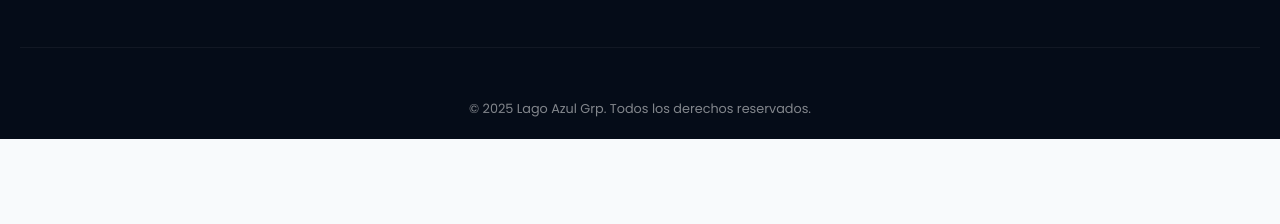
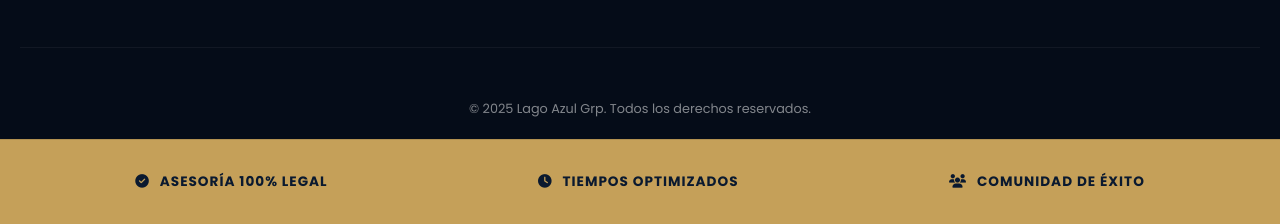
Before and after one commit to alanillanes1616-hub/programacion-, a plain HTML site: page index.html in a window 1280 px wide. Shown: the part 2070-2294 px from the top of the page. Before the commit the page ends 2209 px from the top, so only its background shows below. Drawn offline with nearby package versions, Linux system fonts and the light colour scheme.

Commit message:
Web Lago Azul Final Premium

```diff
--- a/index.html
+++ b/index.html
@@ -92,7 +92,13 @@
             <p>&copy; 2025 Lago Azul Grp. Todos los derechos reservados.</p>
         </div>
     </footer>
-
+<section class="trust-bar">
+    <div class="container trust-flex">
+        <div class="trust-item"><i class="fas fa-check-circle"></i> <span>Asesoría 100% Legal</span></div>
+        <div class="trust-item"><i class="fas fa-clock"></i> <span>Tiempos Optimizados</span></div>
+        <div class="trust-item"><i class="fas fa-users"></i> <span>Comunidad de Éxito</span></div>
+    </div>
+</section>
     <div class="floating-chat">
         <div class="chat-pop">¿Dudas con tu Apostillado? <br><span>Asesor en línea</span></div>
         <a href="https://wa.me/59164194647" class="whatsapp-btn" target="_blank">
--- a/script.js
+++ b/script.js
@@ -16,4 +16,14 @@ document.addEventListener('DOMContentLoaded', () => {
         .reveal.visible { opacity: 1; transform: translateY(0); }
     `;
     document.head.appendChild(style);
-});
+});// Efecto de aparición del mensaje del Chatbot con retraso
+setTimeout(() => {
+    const chatPop = document.querySelector('.chat-pop');
+    if(chatPop) {
+        chatPop.style.opacity = '1';
+        chatPop.style.transform = 'translateY(0)';
+    }
+}, 3000);
+
+// Agrega este estilo al CSS para que empiece oculto
+// .chat-pop { opacity: 0; transform: translateY(20px); transition: 0.5s; }
--- a/styles.css
+++ b/styles.css
@@ -57,4 +57,29 @@ body { font-family: 'Poppins', sans-serif; background: var(--pearl); color: var(
 .floating-chat { position: fixed; bottom: 40px; right: 40px; z-index: 3000; display: flex; align-items: center; gap: 15px; }
 .chat-pop { background: var(--white); padding: 12px 20px; border-radius: 15px 15px 0 15px; box-shadow: var(--shadow); font-weight: 700; font-size: 0.85rem; border: 1px solid #eee; }
 .chat-pop span { color: #25d366; font-size: 0.7rem; }
-.whatsapp-btn { width: 70px; height: 70px; background: #25d366; color: var(--white); border-radius: 50%; display: flex; align-items: center; justify-content: center; font-size: 2.2rem; text-decoration: none; box-shadow: 0 15px 35px rgba(37,211,102,0.4); transition: 0.3s; }
+.whatsapp-btn { width: 70px; height: 70px; background: #25d366; color: var(--white); border-radius: 50%; display: flex; align-items: center; justify-content: center; font-size: 2.2rem; text-decoration: none; box-shadow: 0 15px 35px rgba(37,211,102,0.4); transition: 0.3s; }/* --- BARRA DE CONFIANZA FINAL --- */
+.trust-bar {
+    background: var(--gold); /* El dorado que ya definimos arriba */
+    padding: 30px 0;
+    color: var(--navy); /* El azul oscuro para que resalte el texto */
+    font-weight: 700;
+    border-top: 1px solid rgba(0,0,0,0.1);
+}
+
+.trust-flex {
+    display: flex;
+    justify-content: space-around;
+    flex-wrap: wrap;
+    max-width: 1200px;
+    margin: 0 auto;
+    gap: 20px;
+}
+
+.trust-item {
+    display: flex;
+    align-items: center;
+    gap: 10px;
+    font-size: 0.85rem;
+    text-transform: uppercase;
+    letter-spacing: 1px;
+}
```
